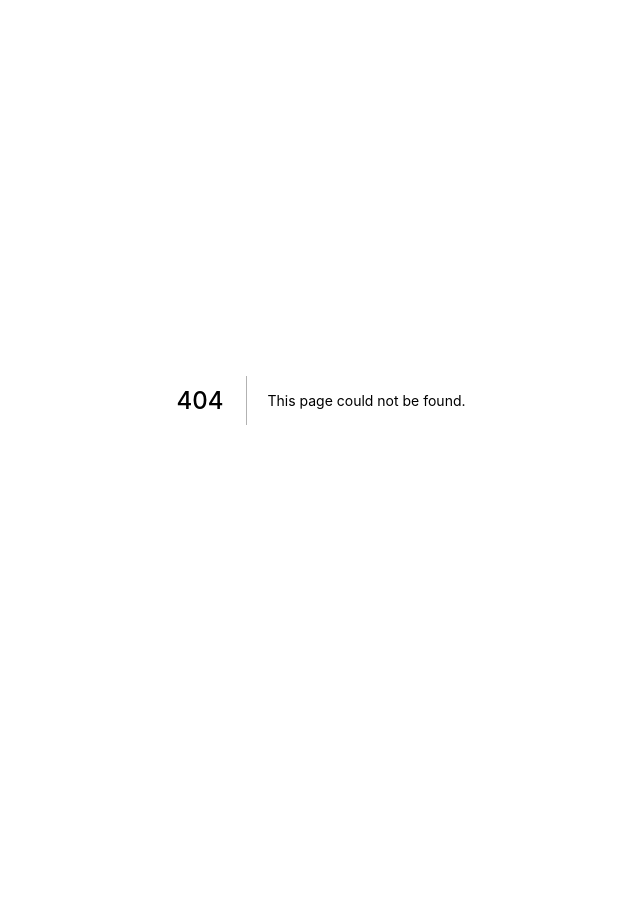
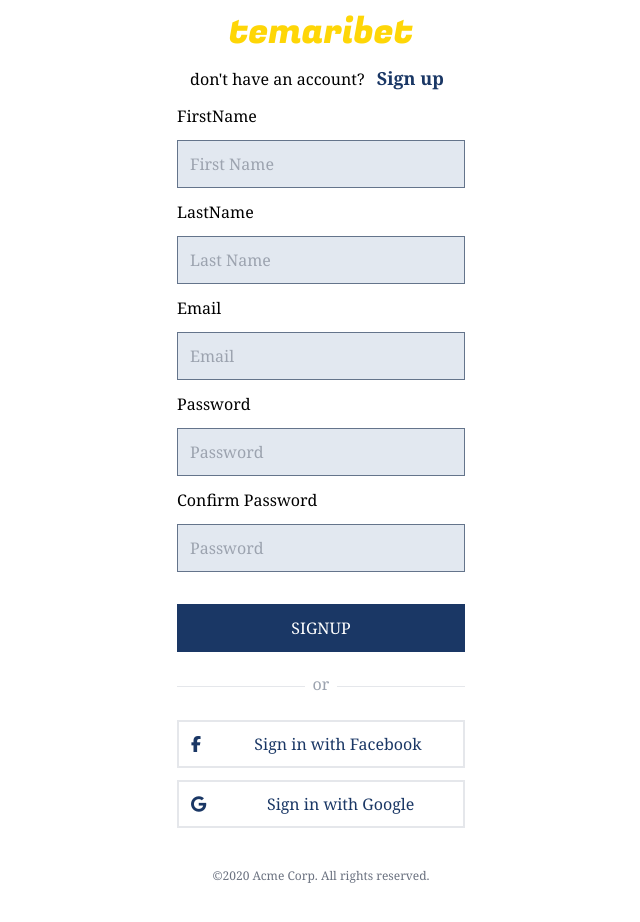
Before and after one commit to bekiTil/Temaribet-front-end-dev, a Next.js app in the folder TemariBet/nextjs-blog/: page /signup in a window 1280 px wide. Before the commit this address had no page. Shown: the whole page, without its empty margins (319-959 px from the left). Before the commit the page ends 800 px from the top, so only its background shows below. Built offline with nearby package versions, Linux system fonts and the light colour scheme.

Commit message:
signup and login page

```diff
--- a/TemariBet/nextjs-blog/components/HomePageComponents/Description.js
+++ b/TemariBet/nextjs-blog/components/HomePageComponents/Description.js
@@ -5,8 +5,8 @@ const Description =()=>{
             <div className=" flex flex-col py-8   mx-5 md:ml-16 md:mt-20">
               <div className="flex flex-col w-full  text-left prose-blue">
                 <div className=" mx-auto">
-                  <h1 className="font-serif  text-4xl md:text-5xl  xl:text-7xl text-[#1A3765]  font-semibold">A tutoring company your whole</h1>
-                  <h2 className="font-serif main-title text-4xl text-4xl md:text-5xl  xl:text-7xl  text-[#FED607]">family will love.</h2>
+                  <h1 className="font-serif  text-4xl md:text-5xl xl:text-6xl 2xl:text-7xl text-[#1A3765]  font-semibold">A tutoring company your whole</h1>
+                  <h2 className="font-serif main-title text-4xl  md:text-5xl xl:text-6xl  2xl:text-7xl  text-[#FED607]">family will love.</h2>
                   <p className="font-sans main-title text-xl md:text-2xl lg:text-3xl xl:text-4xl " > The quick, brown fox jumps over a lazy dog. DJs flock by when MTV ax quiz prog.
                        Junk MTV quiz graced by fox whelps. Bawlds jog, flick quartz, vex nymphs. Waltz, bad nymph, for quick jigs vex!
                        For nymphs grap quick-jived waltz. Brick quiz whangs veldt fox. Bright vixens </p>
--- a/TemariBet/nextjs-blog/components/HomePageComponents/Header.js
+++ b/TemariBet/nextjs-blog/components/HomePageComponents/Header.js
@@ -31,7 +31,7 @@ const Header = () => {
             (navbarOpen ? " flex" : " hidden")
           }
         >
-          <ul className="mb-0 flex flex-col items-center justify-center lg:flex-row text-2xl lg:text-3xl xl:text-4xl list-none lg:ml-auto">
+          <ul className="mb-0 flex flex-col items-center justify-center lg:flex-row text-2xl lg:text-2xl xl:text-3xl 2xl:text-4xl list-none lg:ml-auto">
             <li className="nav-item h-full">
               <a
                 className="px-3 py-1  font-serif flex items-center  text-blue-900 opacity-40 font-semibold leading-snug  hover:opacity-75"
--- a/TemariBet/nextjs-blog/components/HomePageComponents/child_components/ServiceCard.js
+++ b/TemariBet/nextjs-blog/components/HomePageComponents/child_components/ServiceCard.js
@@ -5,16 +5,16 @@ import Image from "next/image"
 const ServiceCard = (props) => {
   return (
     <div className='drop-shadow-lg bg-[#E5EFFF] h-full flex flex-col justify-between'>
-      <div className='w-full px-12 py-5 '>
-          <h1 className="text-[#1A3765]  font-bold text-3xl xl:text-5xl">{props.title}</h1>
-          <p className="text-gray-500  font-sans text-lg xl:text-2xl  border-gray-500">{props.description}</p>
+      <div className='w-full px-11 py-5 '>
+          <h1 className="text-[#1A3765]  font-bold text-3xl 2xl:text-5xl">{props.title}</h1>
+          <p className="text-gray-500  font-sans text-lg 2xl:text-2xl  border-gray-500">{props.description}</p>
           <hr style={{border: "1px solid lightgray"}} />
           {
-            props.subjects.map(item => (<li key={item} className = "text-[#1A3765] text-lg  lg:text-2xl xl:text-4xl m-5 ml-0" style={{ listStyleType: 'none', listStyleImage:"url('../../../public/right.png')"}}><Image src="/right.png" width="40" height="40"/> {item}</li>))
+            props.subjects.map(item => (<li key={item} className = "text-[#1A3765] text-lg  lg:text-2xl 2xl:text-4xl m-5 ml-0" style={{ listStyleType: 'none', listStyleImage:"url('../../../public/right.png')"}}><Image src="/right.png" width="40" height="40"/> {item}</li>))
           }
 
         </div>
-        <button className='w-full bg-[#1A3765] text-white text-xl xl:text-3xl py-3'>Get a Tutor</button>
+        <button className='w-full bg-[#1A3765] text-white text-xl 2xl:text-3xl py-3'>Get a Tutor</button>
     </div>
   )
 }
--- /dev/null
+++ b/TemariBet/nextjs-blog/components/SignupComponent/Container.js
@@ -0,0 +1,46 @@
+export default function Container() {
+    return (
+        <>
+
+            <div className="font-serif overflow-y-hidden">
+                <div className=" min-h-screen p-4 py-0 flex justify-center items-center">
+                    <div className="p-3 items-center sm:w-2/5 md:w-2/5 lg:w-1/3 xl:w-1/4 2xl:w-1/4 bg-white  max-w-6xl pb-10">
+                        <div className="flex justify-center mb-3 ">
+                            <h1 className="font-fugasOne  text-4xl text-[#FED607]">temaribet</h1>
+                        </div>
+                        <div className="flex justify-center mb-3">
+                            <h2> don't have an account? <a className="text-[#1A3765] p-2 font-semibold text-lg" href="">Sign up</a></h2>
+                        </div>
+                        <label className="justify-start my-6  ">FirstName</label>
+                        <input type="text" className="h-12 mt-3 w-full border border-slate-500 px-3 my-3 bg-slate-200 back focus:border-blue-100" placeholder="First Name" />
+                        <label className="justify-start my-6  ">LastName</label>
+                        <input type="text" className="h-12 mt-3 w-full border border-slate-500 px-3 my-3 bg-slate-200 back focus:border-blue-100" placeholder="Last Name" />
+                        <label className="justify-start my-6  ">Email</label>
+                        <input type="text" className="h-12 mt-3 w-full border border-slate-500 px-3 my-3 bg-slate-200 back focus:border-blue-100" placeholder="Email" />
+                        <label className="justify-start my-6">Password</label>
+                        <input type="password" className="h-12 mt-3  w-full border px-3 my-3 border-slate-500 bg-slate-200 focus:border-blue-100" placeholder="Password" />
+                        <label className="justify-start my-6  ">Confirm Password</label>
+                        <input type="password" className="h-12 mt-3 w-full border border-slate-500 px-3 my-3 bg-slate-200 back focus:border-blue-100" placeholder="Password" />
+
+
+                        <button className="uppercase h-12 mt-5 text-white w-full bg-[#1A3765] hover:bg-blue-900">Signup</button>
+                        <div className="flex justify-between items-center mt-3">
+                            <hr className="w-full" /> <span className="p-2 text-gray-400 mb-1">or</span>
+                            <hr className="w-full" />
+                        </div>
+                        <button className=" border-2 flex flex-row items-center  h-12 mt-3 text-[#1A3765] w-full  bg-white hover:bg-blue-900 hover:text-white">
+                            <span className="flex-none px-3" >
+                                <i className="fab fa-facebook-f"></i></span>
+                            <span className="grow justify-center">Sign in with Facebook</span></button>
+                        <button className=" border-2 flex flex-row items-center  h-12 mt-3 text-[#1A3765] w-full  bg-white hover:bg-blue-900 hover:text-white">
+                            <span className="flex-none px-3"><i className="fa-brands fa-google"></i></span><span className="grow justify-center"> Sign in with Google</span></button>
+                        <p className="mt-10 flex justify-center text-center text-gray-500 text-xs">
+                            &copy;2020 Acme Corp. All rights reserved.
+                        </p>
+                    </div>
+
+                </div>
+            </div>
+        </>
+    )
+}
--- /dev/null
+++ b/TemariBet/nextjs-blog/components/loginPageComponents/Container.js
@@ -0,0 +1,40 @@
+export default function Container() {
+    return (
+        <>
+
+            <div className="font-serif overflow-y-hidden">
+                <div className=" h-screen p-4 py-0 flex justify-center items-center">
+                    <div className="p-3 items-center sm:w-2/5 md:w-2/5 lg:w-1/3 xl:w-1/4 2xl:w-1/4 bg-white  max-w-6xl pb-10">
+                        <div className="flex justify-center mb-3 ">
+                            <h1 className="font-fugasOne  text-4xl text-[#FED607]">temaribet</h1>
+                        </div>
+                        <div className="flex justify-center mb-3">
+                            <h2> don't have an account? <a className="text-[#1A3765] p-2 font-semibold text-lg"href="">Sign up</a></h2>
+                        </div>
+                        <label className="justify-start my-6  ">Email</label>
+                        <input type="text" className="h-12 mt-3 w-full border border-slate-500 px-3 my-3 bg-slate-200 back focus:border-blue-100" placeholder="Email" />
+                        <label className="justify-start my-6">Password</label>
+                        <input type="text" className="h-12 mt-3  w-full border px-3 my-3 border-slate-500 bg-slate-200 focus:border-blue-100" placeholder="Password" />
+                        <div className="flex justify-start items-center mt-2">
+                            <a href="#" className="text-gray-400 hover:text-gray-600">Forgot password?</a> </div>
+                        <button className="uppercase h-12 mt-3 text-white w-full bg-[#1A3765] hover:bg-blue-900">login</button>
+                        <div className="flex justify-between items-center mt-3">
+                            <hr className="w-full" /> <span className="p-2 text-gray-400 mb-1">or</span>
+                            <hr className="w-full" />
+                        </div>
+                        <button className=" border-2 flex flex-row items-center  h-12 mt-3 text-[#1A3765] w-full  bg-white hover:bg-blue-900 hover:text-white">
+                            <span className="flex-none px-3" >
+                                <i className="fab fa-facebook-f"></i></span>
+                            <span className="grow justify-center">Sign in with Facebook</span></button>
+                        <button className=" border-2 flex flex-row items-center  h-12 mt-3 text-[#1A3765] w-full  bg-white hover:bg-blue-900 hover:text-white">
+                            <span className="flex-none px-3"><i className="fa-brands fa-google"></i></span><span className="grow justify-center"> Sign in with Google</span></button>
+                        <p className="mt-10 flex justify-center text-center text-gray-500 text-xs">
+                            &copy;2020 Acme Corp. All rights reserved.
+                        </p>
+                    </div>
+
+                </div>
+            </div>
+        </>
+    )
+}
--- a/TemariBet/nextjs-blog/package.json
+++ b/TemariBet/nextjs-blog/package.json
@@ -11,6 +11,7 @@
   "dependencies": {
     "@ant-design/colors": "^6.0.0",
     "@ant-design/icons": "^4.7.0",
+    "@fortawesome/fontawesome-free": "^6.1.1",
     "antd": "^4.19.3",
     "next": "12.1.1",
     "react": "17.0.2",
--- a/TemariBet/nextjs-blog/pages/_app.js
+++ b/TemariBet/nextjs-blog/pages/_app.js
@@ -1,4 +1,10 @@
 import '../styles/globals.css'
+// _app.js
+
+import '@fortawesome/fontawesome-free/css/all.css';
+
+// ...
+
 
 function MyApp({ Component, pageProps }) {
   return <Component {...pageProps} />
--- /dev/null
+++ b/TemariBet/nextjs-blog/pages/login.js
@@ -0,0 +1,8 @@
+import Container from "../components/loginPageComponents/Container"
+export default function login(){
+    return (
+        <div>
+            <Container />
+        </div>
+    )
+}
--- a/TemariBet/nextjs-blog/pages/parents.js
+++ b/TemariBet/nextjs-blog/pages/parents.js
@@ -1,4 +1,5 @@
 import ParentLogin from "../components/ParentLoginComponent/ParentLogin";
+
 import Container from "../components/ParentLoginComponent/Container";
 export default function parents() {
   return (
--- /dev/null
+++ b/TemariBet/nextjs-blog/pages/signup.js
@@ -0,0 +1,8 @@
+import Container from "../components/SignupComponent/Container"
+export default function signup(){
+    return (
+        <div>
+            <Container />
+        </div>
+    )
+}
```
Also changed, not shown: 1 other file (tests, documents, lock files or other folders).
